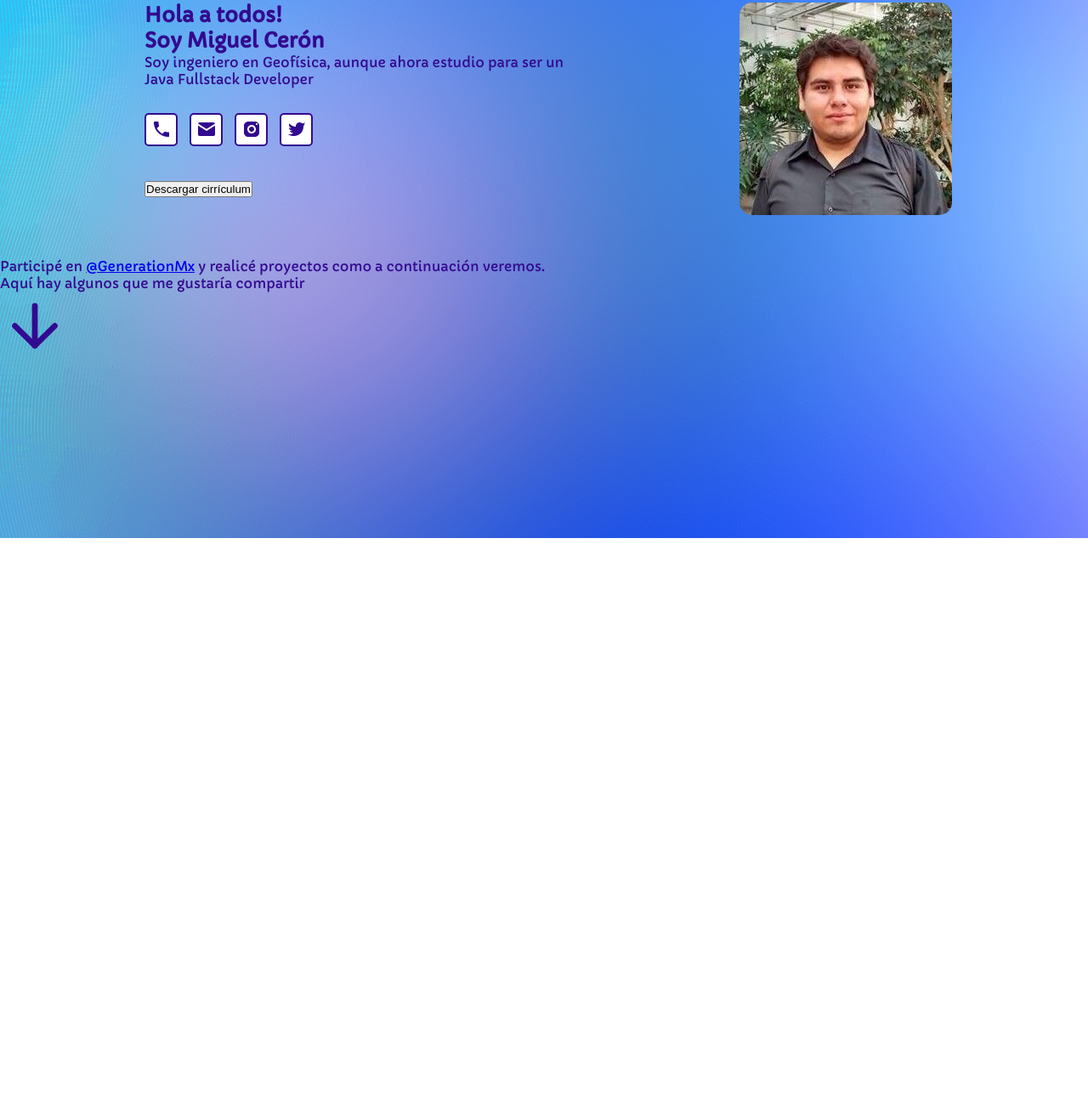
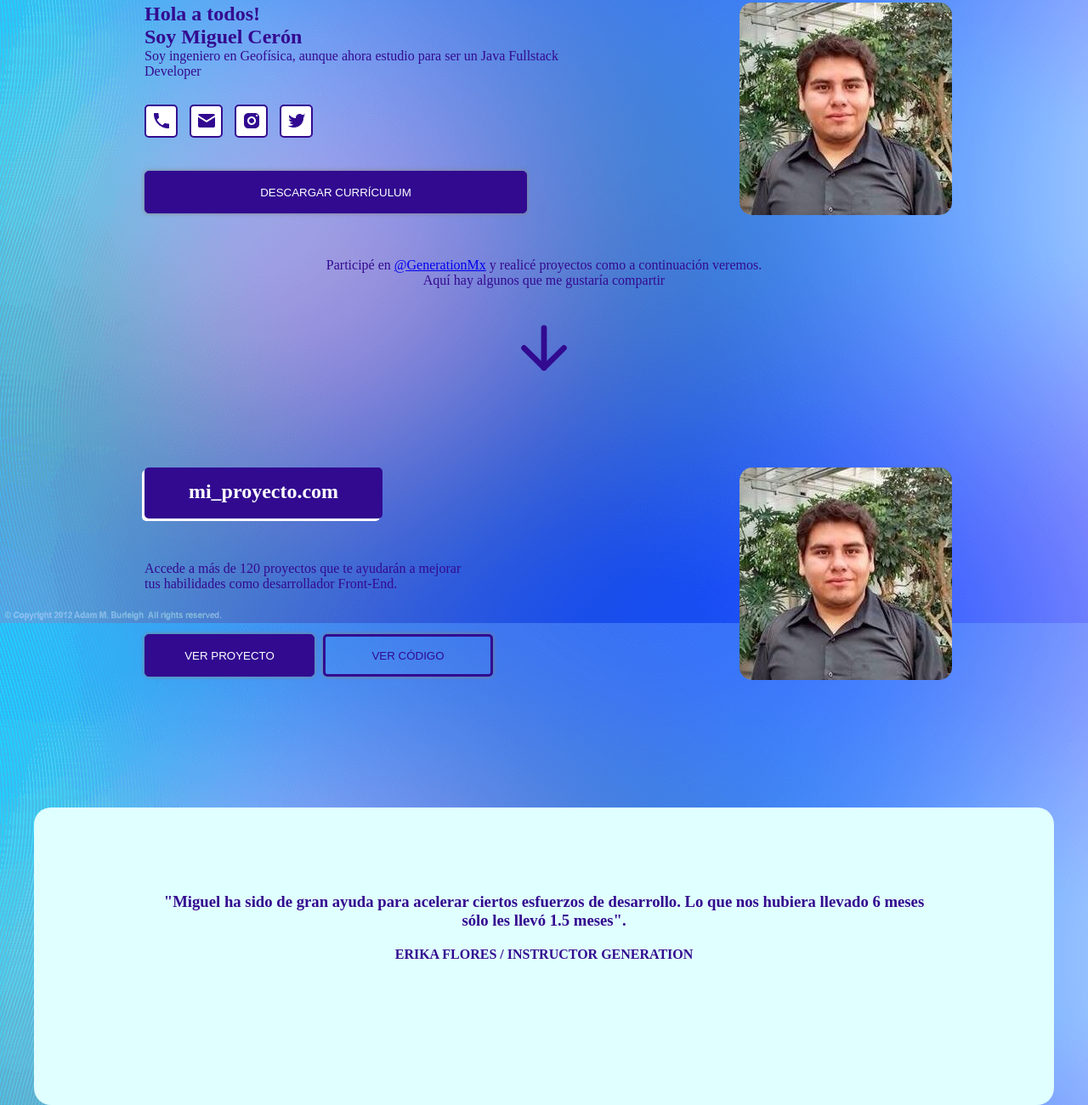
Before and after one commit to MikeCeron/Portafolio, a plain HTML site: page index.html in a window 1280 px wide. Shown: the part 167-1467 px from the top of the page at 85% size. Before the commit the page ends 800 px from the top, so only its background shows below. Drawn offline with Linux system fonts and the light colour scheme.

Commit message:
Version 1.0 | Version preliminar con algunas partes funcionales

```diff
--- a/css/styles.css
+++ b/css/styles.css
@@ -17,7 +17,11 @@
 
 @font-face {
     font-family: "WebSymbolsRegular";
-    src: url("fonts/WebSymbols-Regular.otf");
+    src: url("fonts/websymbols-regular-webfont.eot");
+    src: url("fonts/websymbols-regular-webfont.eot?#iefix") format("embedded-opentype"),
+        url("fonts/websymbols-regular-webfont.woff") format("woff"),
+        url("fonts/websymbols-regular-webfont.svg#WebSymbolsRegular") format("svg"),
+        url("fonts/websymbols-regular-webfont.ttf") format("truetype");
     font-weight: normal;
     font-style: normal;
 }
@@ -30,7 +34,8 @@
 /*Generales*/
 body {
     background: url("../images/azul-degradado.png");
-    font-family: "Capriola";
+    background-attachment: fixed;
+    font-family: "Poppins";
     color: #330a8f;;
 }
 
@@ -48,14 +53,15 @@ body {
     letter-spacing: 1px;
     background-color: transparent;
 }
-
+/*
 #logotipo .gear {
     display: block;
     float: left;
-    font-size: 30px;
+    font-size: 50px;
     margin-top: 8px;
     margin-left: 26px;
 }
+*/
 #logotipo h3 {
     display: block;
     float: right;
@@ -64,8 +70,25 @@ body {
     font-family: "LuckiestGuyRegular";
 }
 
-.gear {
-    font-family: "WebSymbolsRegular";
+#logotipo img {
+    display: block;
+    float: left;
+    /*font-family: "WebSymbolsRegular";
+    font-size: 50px;*/
+    width: 50px;
+    animation-name: rotate-gear;
+    animation-duration: 2s;
+    animation-iteration-count: infinite;
+    animation-timing-function: linear;
+}
+
+@keyframes rotate-gear {
+    from {
+        transform: rotateZ(0deg);
+    }
+    to{
+        transform: rotateZ(360deg) ;
+    }
 }
 
 header {
@@ -99,14 +122,20 @@ header {
     color: white;
     transform: scale(1.2, 1.2);
 }
-
+/*
 #description {
     width: 1200px;
     margin: 0px auto;
     margin-top: 100px;
 }
+*/
+.fixed {
+    width: 1200px;
+    margin: 0px auto;
+    margin-top: 100px;
+}
 
-#datos {
+.datos {
     display: block;
     float: left;
     margin: 0px 200px 0px 130px;
@@ -114,11 +143,11 @@ header {
     height: 300px;
 }
 
-#foto {
+.foto {
     display: block;
 }
 
-#foto img {
+.foto img {
     margin-left: 0px;
     border-radius: 15px;
 }
@@ -131,6 +160,11 @@ header {
     border: 2px solid #330a8f;
     border-radius: 5px;
     background-color: white;
+    transition: all 200ms;
+}
+
+.icono:hover {
+    transform: scale(1.2, 1.2);
 }
 
 .icono img {
@@ -138,3 +172,110 @@ header {
     margin: 0px auto;
     margin-top: 5px;
 }
+
+#generation {
+    width: 1200px;
+    margin: 0px auto;
+}
+
+#generation p {
+    text-align: center;
+}
+
+#generation a img {
+    display: block;
+    margin: 0px auto;
+    margin-top: 30px;
+}
+
+#botonCV button {
+    display: block;
+    text-align: center;
+    width: 450px;
+    height: 50px;
+    color: white;
+    background: #310a90;
+    box-shadow: 0px 0px 5px gray;
+    border: 1px solid #310a90;
+    border-radius: 5px;
+    cursor: pointer;
+    transition: all 300ms;
+}
+
+#botonCV button:hover {
+    box-shadow: 0px 0px 5px gray inset;
+}
+
+/* #miProyecto{
+    width: 1200px;
+    margin
+} */
+
+#miProyecto .datos h1 {
+    text-align: center;
+    line-height: 56px;
+    margin-bottom: 50px;
+    background-color: #310a90;
+    width: 280px;
+    height: 60px;
+    color: white;
+    border-radius: 5px;
+    box-shadow: -3px 3px 0px white;
+}
+
+.botones {
+    display: block;
+    margin-top: 50px;
+}
+
+.botonStuff button {
+    display: block;
+    float: left;
+    margin-right: 10px;
+    text-align: center;
+    width: 200px;
+    height: 50px;
+    color: white;
+    background: #310a90;
+    box-shadow: 0px 0px 5px gray;
+    border: 1px solid #310a90;
+    border-radius: 5px;
+    cursor: pointer;
+    transition: all 300ms;
+}
+
+.botonEmpty button {
+    display: block;
+    text-align: center;
+    width: 200px;
+    height: 50px;
+    background: transparent;
+    color: #310a90;
+    box-shadow: 0px 0px 5px gray;
+    border: 3px solid #310a90;
+    border-radius: 5px;
+    cursor: pointer;
+    transition: all 300ms;
+}
+
+.feedback {
+    margin: 0px auto;
+    margin-top: 100px;
+    padding-top: 100px;
+    width: 1200px;
+    height: 250px;
+    border: gray;
+    border-radius: 20px;
+    background: lightcyan;
+}
+
+.feedback > h3 {
+    margin: 0px auto;
+    width: 900px;
+    text-align: center;
+}
+
+.feedback > h4 {
+    margin-top: 20px;
+    text-align: center;
+}
--- a/index.html
+++ b/index.html
@@ -12,7 +12,8 @@
     <header>
         <div class="wrap">
             <div id="logotipo">
-                <span class="gear">S</span>
+                <!--<span class="gear">S</span>-->
+                <img src="images/gear.svg" />
                 <h3>LOGO</h3>
             </div>
 
@@ -28,8 +29,8 @@
     <!--Termina cabecera y barra de navegacion-->
 
     <!--Inicia descripcion-->
-    <div id="description">
-        <section id="datos">
+    <div id="description" class="fixed">
+        <section class="datos">
             <h2>Hola a todos!</h2>
             <h1>Soy Miguel Cerón</h1>
             <p>Soy ingeniero en Geofísica, aunque ahora estudio para ser un Java Fullstack Developer</p>
@@ -49,11 +50,12 @@
                 </a>
             </div>
 
-            <button id="curriculum">Descargar cirrículum</button>
-
+            <div id="botonCV">
+                <button>DESCARGAR CURRÍCULUM</button>
+            </div>
         </section>
 
-        <aside id="foto">
+        <aside class="foto">
             <img src="images/perfil.jpg" alt="Mi foto de perfil" />
         </aside>
     </div>
@@ -61,8 +63,8 @@
 
     <div class="clearfix"></div>
 
-    <!--Inicia footer-->
-    <footer>
+    <!--Inicia lista de proyectos-->
+    <div id="generation">
         <p>
             Participé en <a href="https://generation.org">@GenerationMx</a> y realicé proyectos como a continuación veremos.
         </p>
@@ -70,7 +72,45 @@
         <p>Aquí hay algunos que me gustaría compartir</p>
 
         <a href="#"><img src="./images/arrow-down.svg" alt="Proyectos alternos" /></a>
-    </footer>
-    <!--Termina footer-->
+    </div>
+    <!--Termina lista de proyectos-->
+
+    <!--Inicia miProyecto-->
+    <div id="miProyecto" class="fixed">
+        <section class="datos">
+            <h1>mi_proyecto.com</h1>
+            <p>Accede a más de 120 proyectos que te ayudarán a mejorar</p>
+            <p>tus habilidades como desarrollador Front-End.</p>
+
+            <form class="botones">
+                <div class="botonStuff">
+                    <button name="Proyecto" type="button">VER PROYECTO</button>
+                </div>
+
+                <div class="botonEmpty">
+                    <button class="Codigo" type="button">VER CÓDIGO</button>
+                </div>
+            </form>
+        </section>
+
+        <aside class="foto">
+            <img src="images/perfil.jpg" alt="Mi foto de perfil" />
+        </aside>
+    </div>
+    <!--Termina miProyecto-->
+    <div class="clearfix"></div>
+
+    <section class="feedback">
+        <h3>
+            "Miguel ha sido de gran ayuda para acelerar ciertos esfuerzos de desarrollo. Lo que nos hubiera llevado 6 meses sólo les llevó 1.5 meses".
+        </h3>
+        <h4>
+            ERIKA FLORES / INSTRUCTOR GENERATION
+        </h4>
+    </section>
+
+    <!--Inicia Marvol-->
+    <!--Termina Marvol-->
+
 </body>
 </html>
```
Also changed, not shown: css/fonts/BebasNeue.otf (added), css/fonts/TrebuchetMS.ttf (added), css/fonts/websymbols-regular-webfont.ttf (added), css/fonts/websymbols-regular-webfont.woff (added), images/gear.svg (added), 3 other files.
